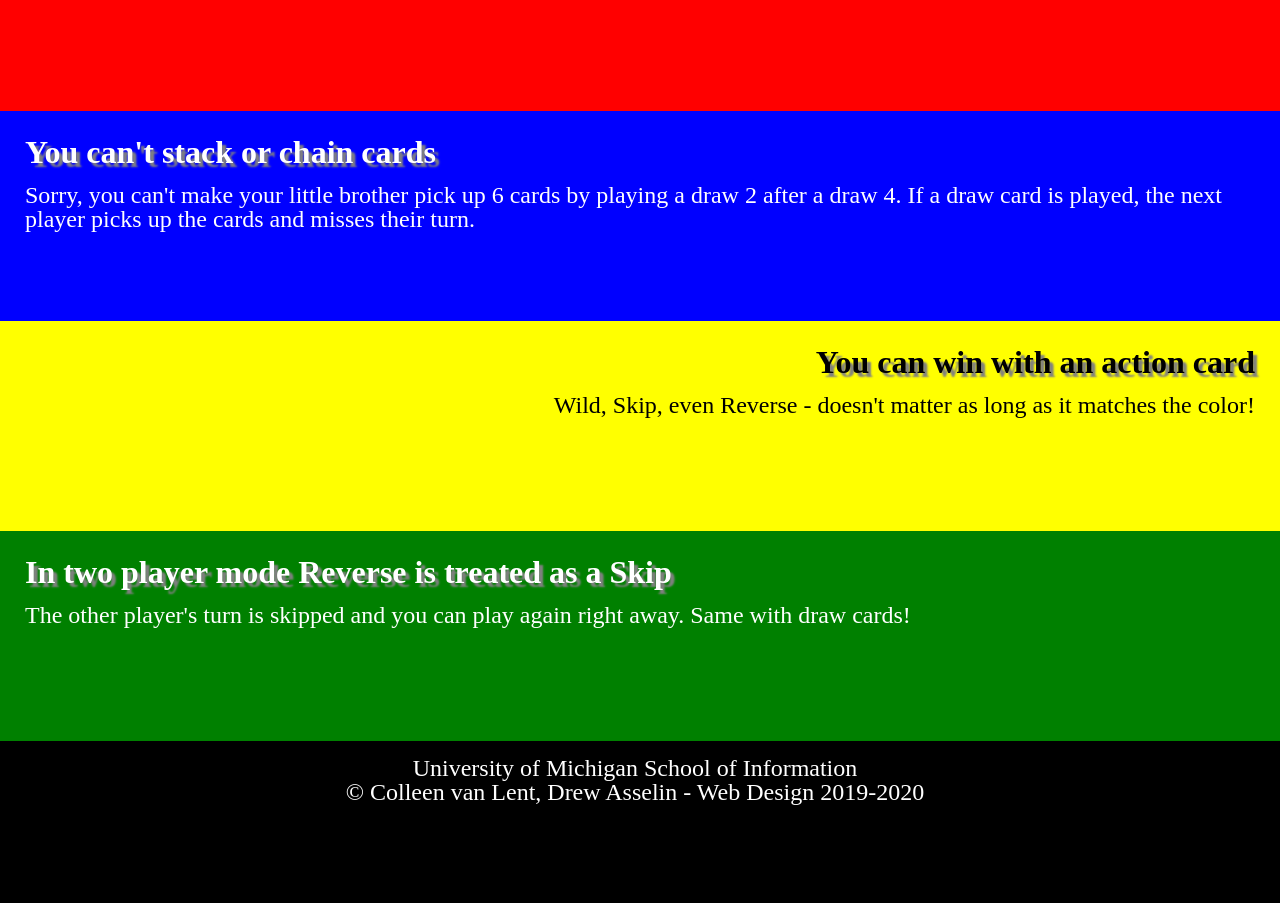
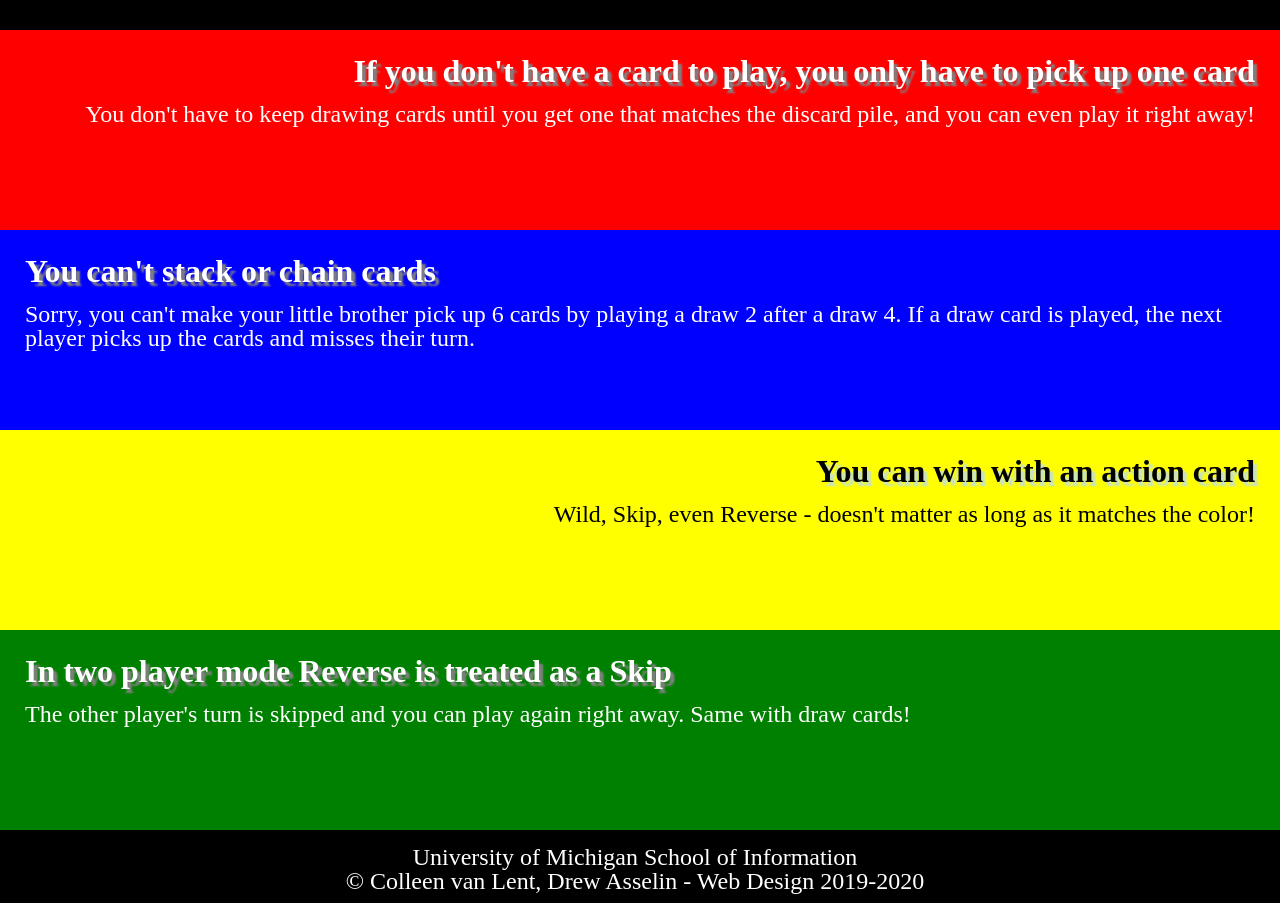
Before and after one commit to llouise-umich/homework2-2021, a plain HTML site: page index.html in a window 1280 px wide. Shown: the part 697-1600 px from the top of the page. Before the commit the page ends 1511 px from the top, so only its background shows below. Drawn offline with Linux system fonts and the light colour scheme.

Commit message:
Add files via upload

```diff
--- a/css/style.css
+++ b/css/style.css
@@ -20,35 +20,32 @@ p {
     padding-top: 15px;
 }
 
+div {
+    min-height: 150px;
+    padding:25px;
+}
+
 #red {
-    height: 160px;
-    padding: 25px;
     background-color: #ff0000;
     text-align: right;
 }
 
 #blue {
-    height: 160px;
-    padding: 25px;
     background-color: #0000ff;
     text-align: left;
 }
 #yellow {
-    height: 160px;
-    padding: 25px;
     background-color: #ffff00;
     text-align: right;
     color: black;
 }
 
-.header h2{
+#yellow h2{
     color: black;
     text-shadow: 4px 4px 2px #c7e2c7;
 }
 
 #green {
-    height: 160px;
-    padding: 25px;
     background-color: #008000;
     text-align: left;
 }
@@ -60,7 +57,7 @@ img {
     width: 550px;
 }
 
-footer {
+footer p{
     text-align: center;
     padding-bottom: 10px;
     padding-right: 10px;
```
